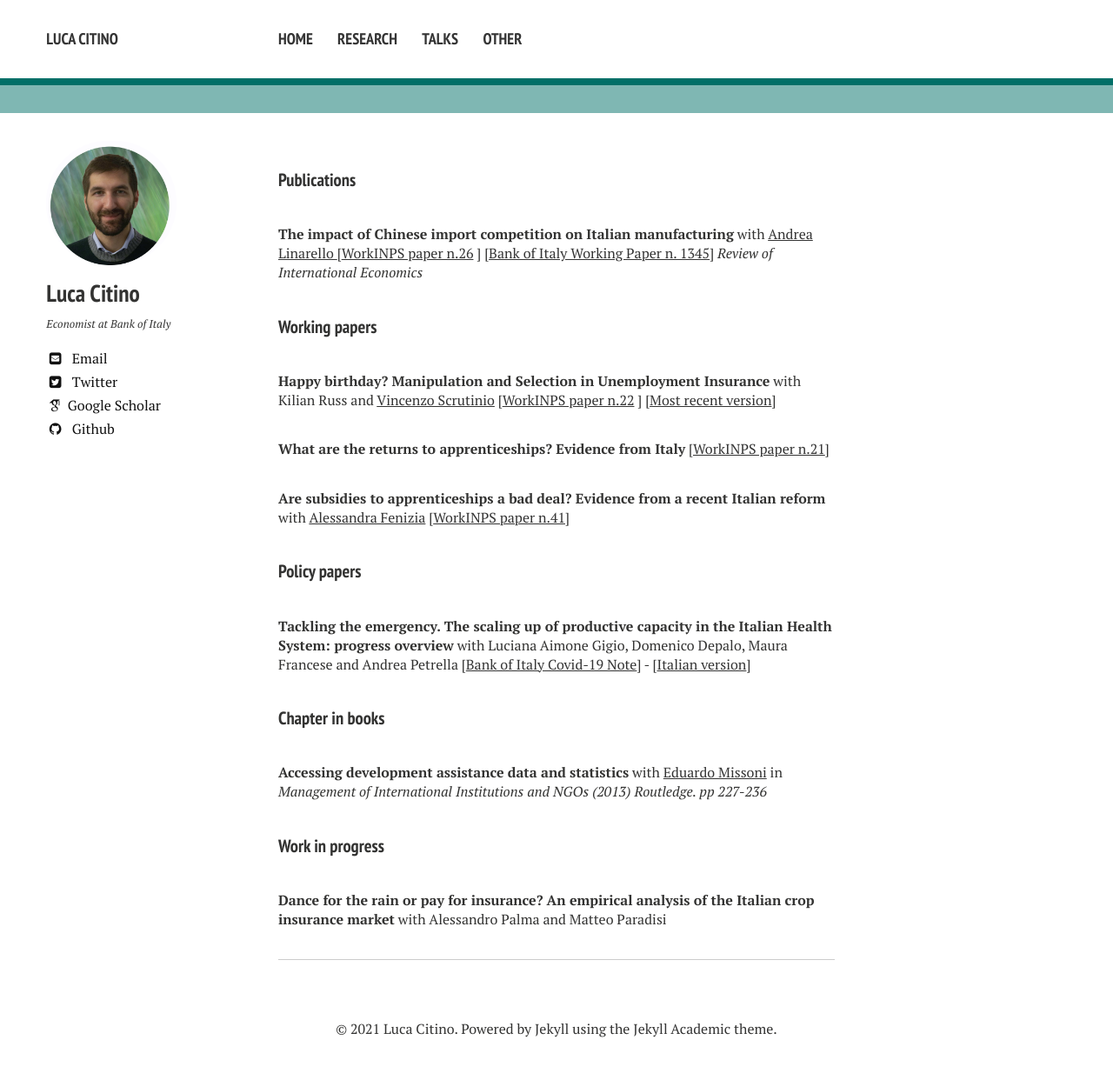
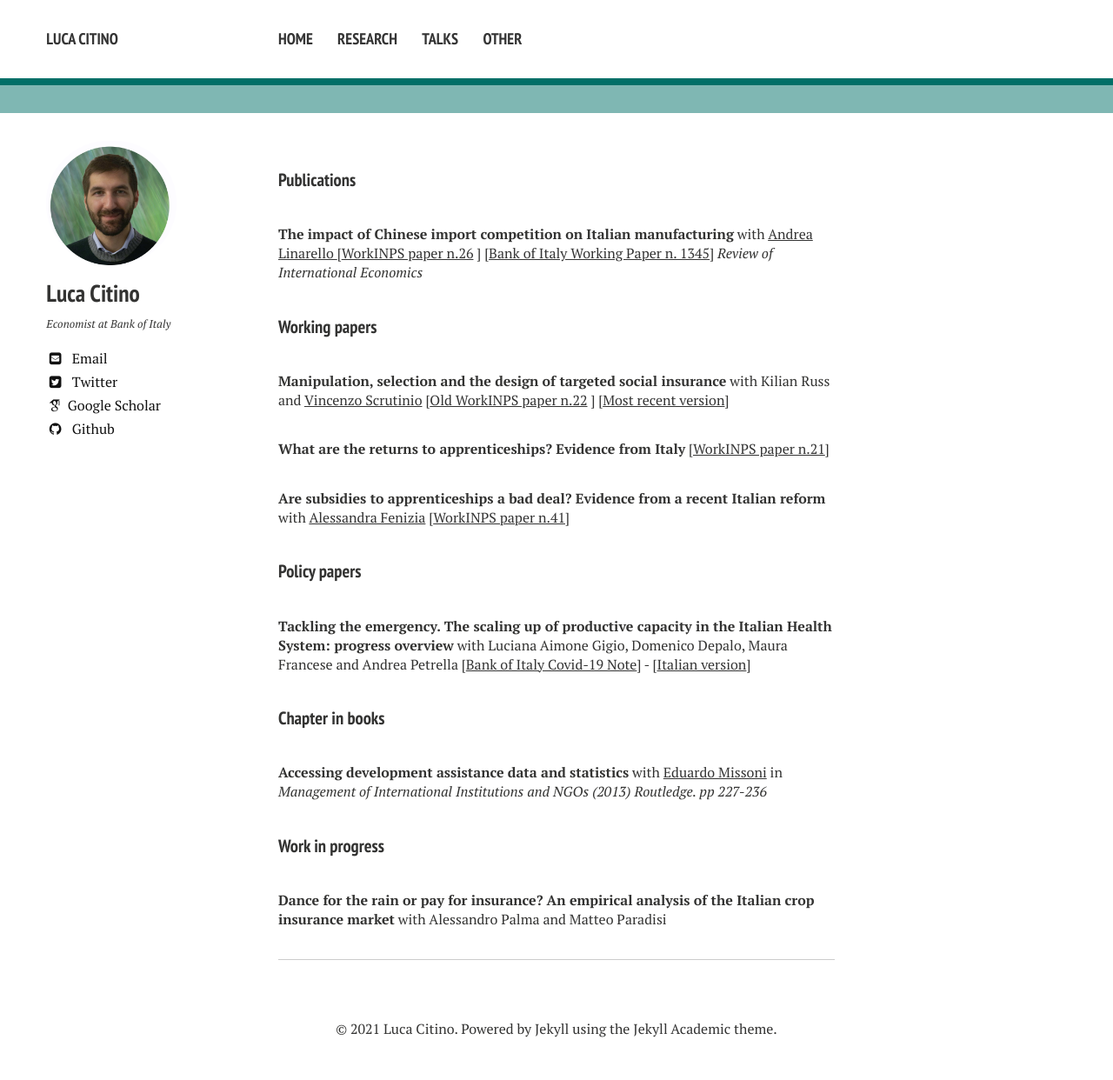
Before and after one commit to luca-citino/luca-citino.github.io, a Jekyll site: the page built from research.md, in a window 1280 px wide. Shown: the whole page at 87% size. Built offline with Jekyll 4.4.1, drawn with Linux system fonts in a browser that asks for light colours; nearby versions of some CDN libraries; some web fonts are replaced.

Commit message:
Update research.md

```diff
--- a/research.md
+++ b/research.md
@@ -10,7 +10,7 @@ title: Research
 
 #### Working papers
 
-**Happy birthday? Manipulation and Selection in Unemployment Insurance**  with Kilian Russ and <a href="https://sites.google.com/view/vincenzoscrutinio/home">Vincenzo Scrutinio</a> [<a href="https://www.inps.it/docallegatiNP/Mig/InpsComunica/WorkInps_Papers/22_gennaio_2019_Happy%20Birthday_citino_russ_scrutinio.pdf">WorkINPS paper n.22</a> ]  [<a href="https://luca-citino.github.io/docs/draft_UI_mani.pdf">Most recent version</a>]
+**Manipulation, selection and the design of targeted social insurance**  with Kilian Russ and <a href="https://sites.google.com/view/vincenzoscrutinio/home">Vincenzo Scrutinio</a> [<a href="https://www.inps.it/docallegatiNP/Mig/InpsComunica/WorkInps_Papers/22_gennaio_2019_Happy%20Birthday_citino_russ_scrutinio.pdf">Old WorkINPS paper n.22</a> ]  [<a href="https://luca-citino.github.io/docs/targeted_UI.pdf">Most recent version</a>]
 
 **What are the returns to apprenticeships? Evidence from Italy** [<a href="https://www.inps.it/docallegatiNP/Mig/InpsComunica/WorkInps_Papers/21_luglio_2020_aggiornamento_WorkINPS_papers.pdf">WorkINPS paper n.21</a>]
 
```
